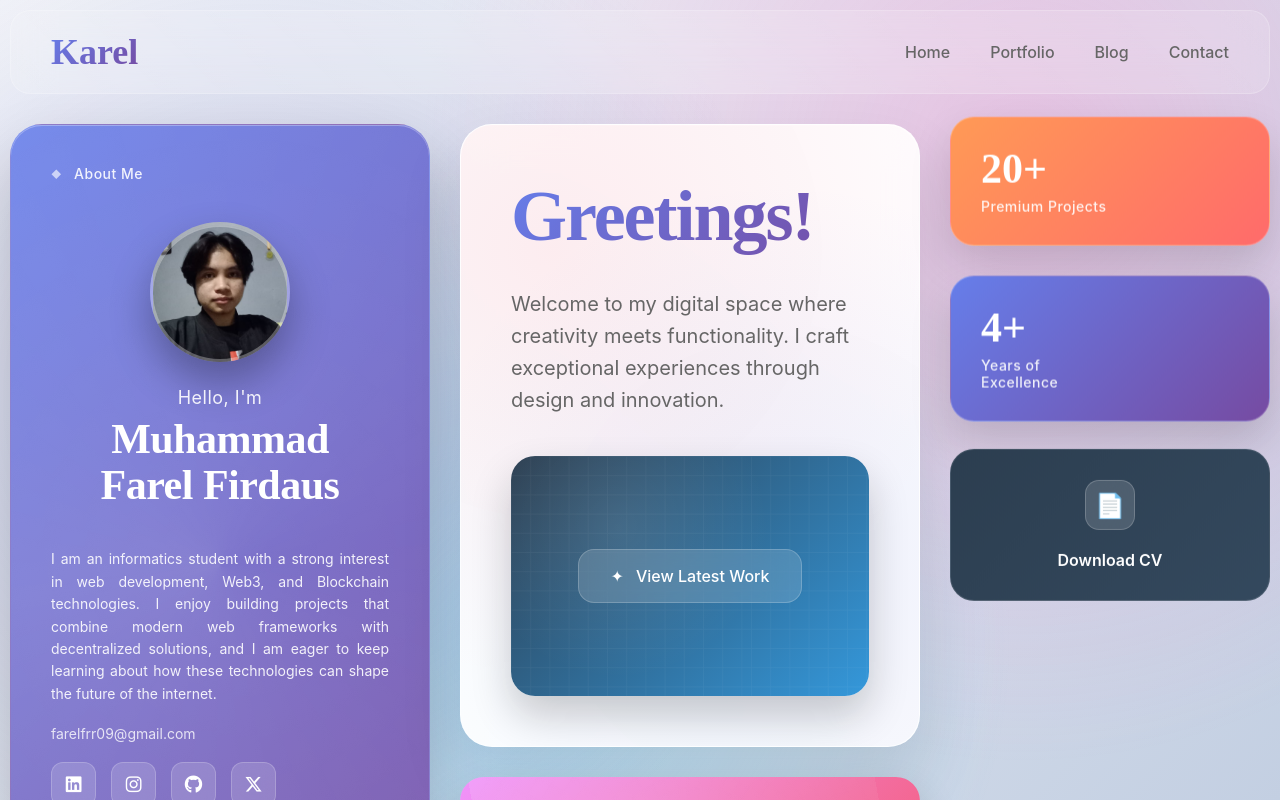
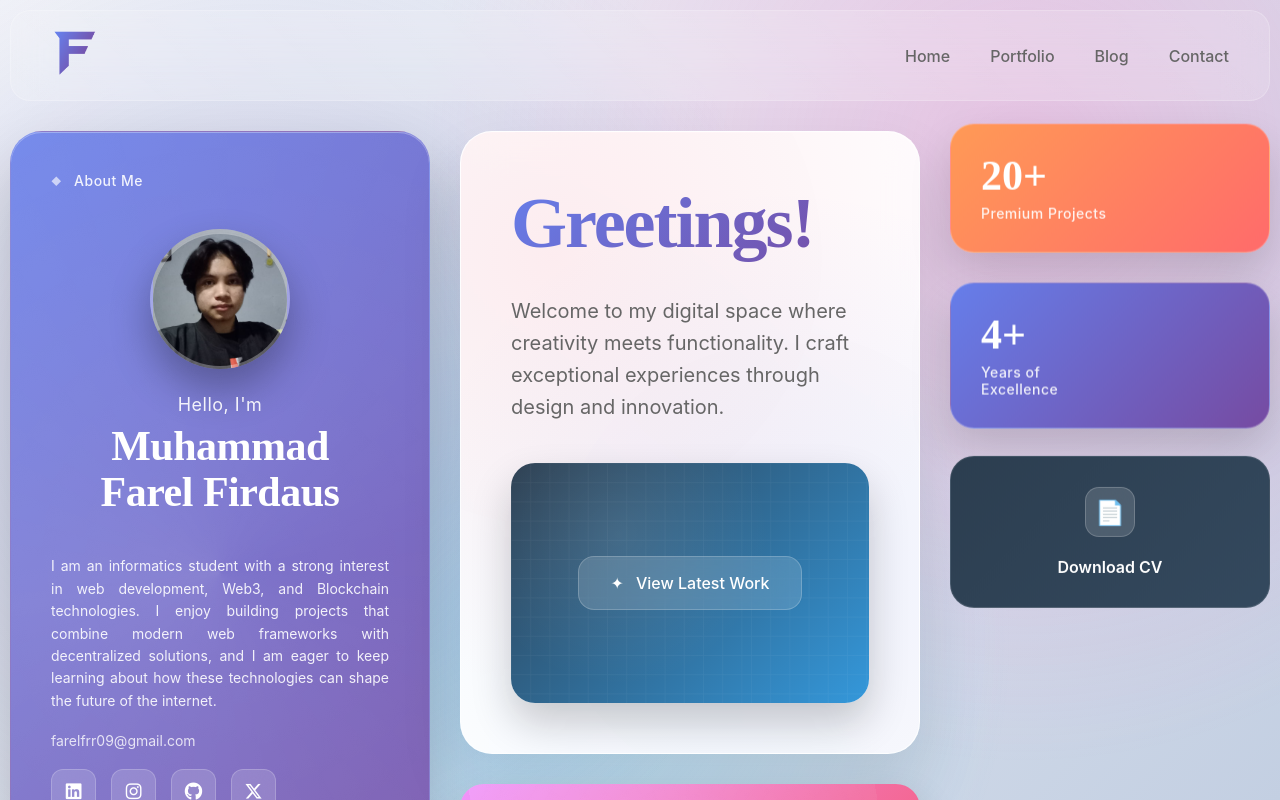
Before and after one commit to Solthera/minePortfolio, a React (Vite) app: page / in a window 1280 px wide. Shown: the top 800 px of the page. Built offline with nearby package versions, Linux system fonts and the light colour scheme.

Commit message:
Style: Update logo

```diff
--- a/index.html
+++ b/index.html
@@ -2,7 +2,7 @@
 <html lang="en">
   <head>
     <meta charset="UTF-8" />
-    <link rel="icon" type="image/svg+xml" href="/vite.svg" />
+    <link rel="icon" type="image/svg+xml" href="./src/assets/img/logo2.png" />
     <link rel="stylesheet" href="https://cdnjs.cloudflare.com/ajax/libs/font-awesome/6.5.2/css/all.min.css">
     <meta name="viewport" content="width=device-width, initial-scale=1.0" />
     <title>Muhammad Farel Firdaus</title>
@@ -12,7 +12,7 @@
     <div class="container">
         <!-- Header -->
         <header class="header">
-            <div class="logo">Karel</div>
+            <div class="logo"><img src="./src/assets/img/logo2.png" alt="Logo Farel" /></div>
             <nav class="nav">
                 <a href="#home">Home</a>
                 <a href="#portfolio">Portfolio</a>
--- a/src/App.css
+++ b/src/App.css
@@ -62,17 +62,17 @@
         }
 
         .logo {
-            font-family: 'Playfair Display', serif;
-            font-size: 36px;
-            font-weight: 800;
-            color: var(--text-primary);
             position: relative;
             z-index: 2;
-            background: var(--primary-gradient);
-            -webkit-background-clip: text;
-            -webkit-text-fill-color: transparent;
-            background-clip: text;
+            display: inline-block;
         }
+
+        .logo img {
+            /* max-height: 60px;   */
+            width: 45px;
+            height: auto;
+        }
+
 
         .nav {
             display: flex;
```
Also changed, not shown: src/assets/img/logo.png (added), src/assets/img/logo2.png (added).
